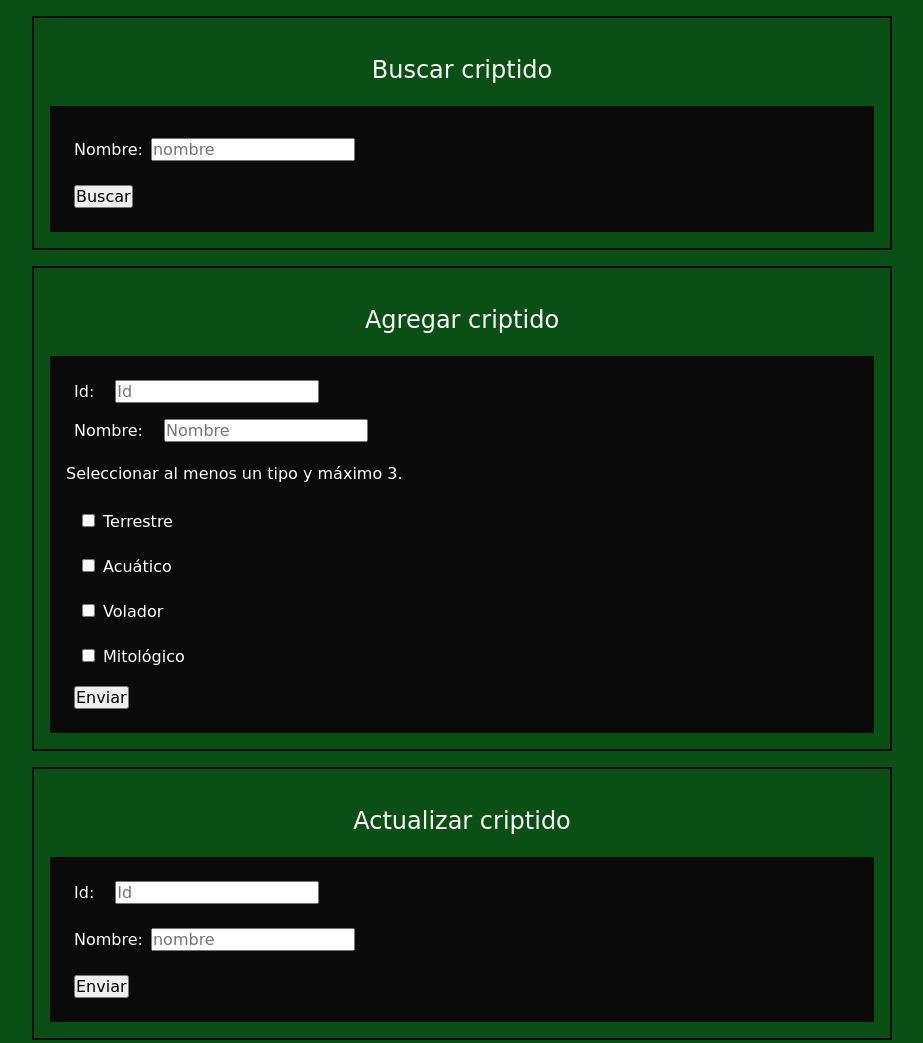
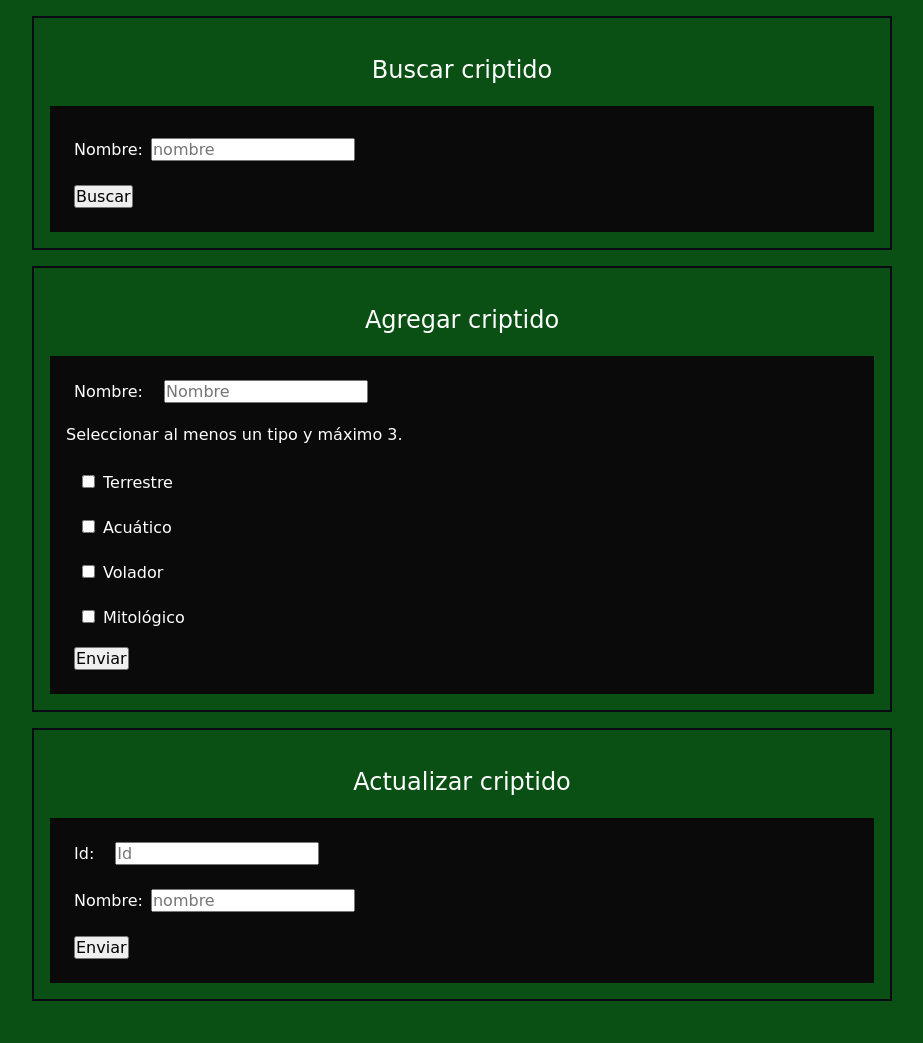
Before and after one commit to TindalosX/JS, a website: page web_expressjs_db/public/pages/form.html in a window 1280 px wide. Shown: the whole page, without its empty margins (178-1101 px from the left). After the commit the page ends 1017 px from the top, so only its background shows below. Drawn offline with Linux system fonts and the light colour scheme.

Commit message:
Se elimino el input del id

```diff
--- a/web_expressjs_db/public/pages/form.html
+++ b/web_expressjs_db/public/pages/form.html
@@ -17,8 +17,6 @@
 		<div class="conte-form">
 			<h2>Agregar criptido</h2>
 			<form id="add-criptido">
-				<label for="id-create">Id:</label>
-				<input id="id-create" type="text" placeholder="Id" name="id"><br>
 
 				<label for="name-create">Nombre:</label>
 				<input id="name-create" type="text" placeholder="Nombre" name="name" autocomplete="given-name"><br>
```
